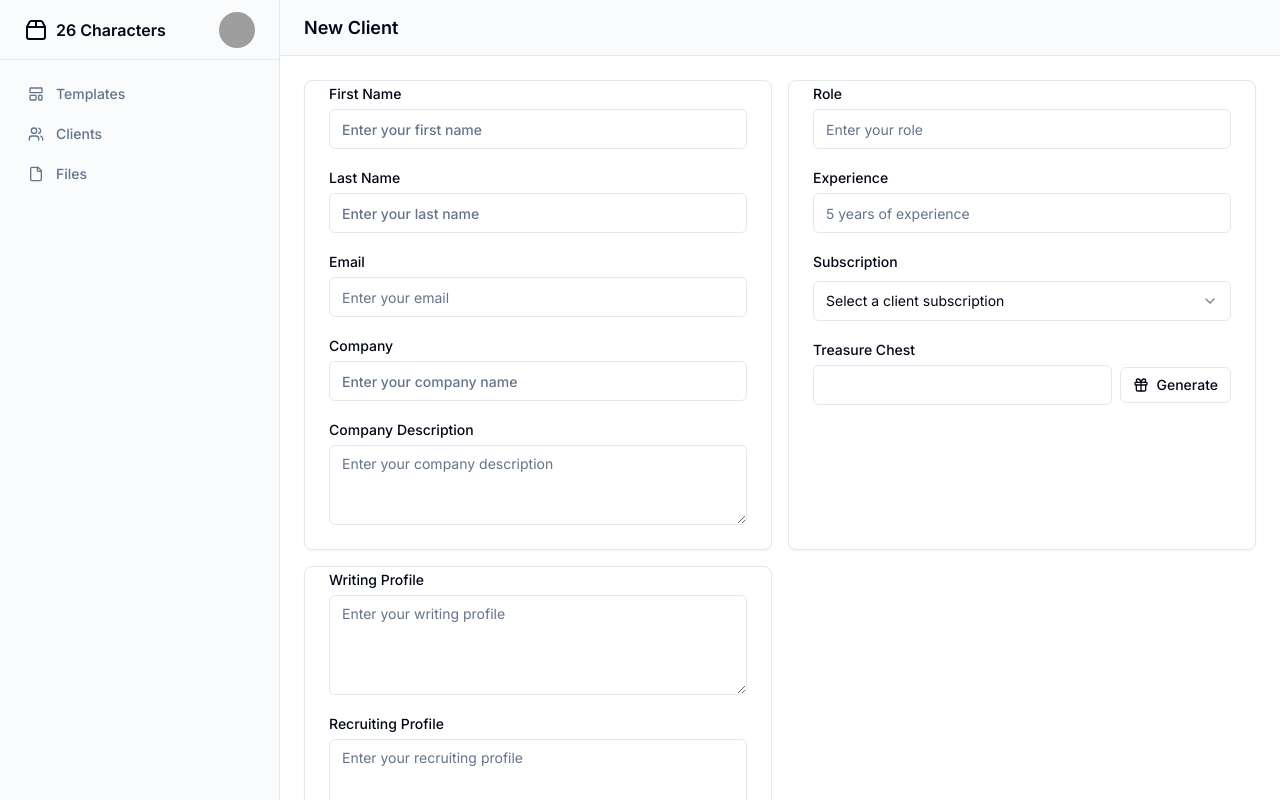
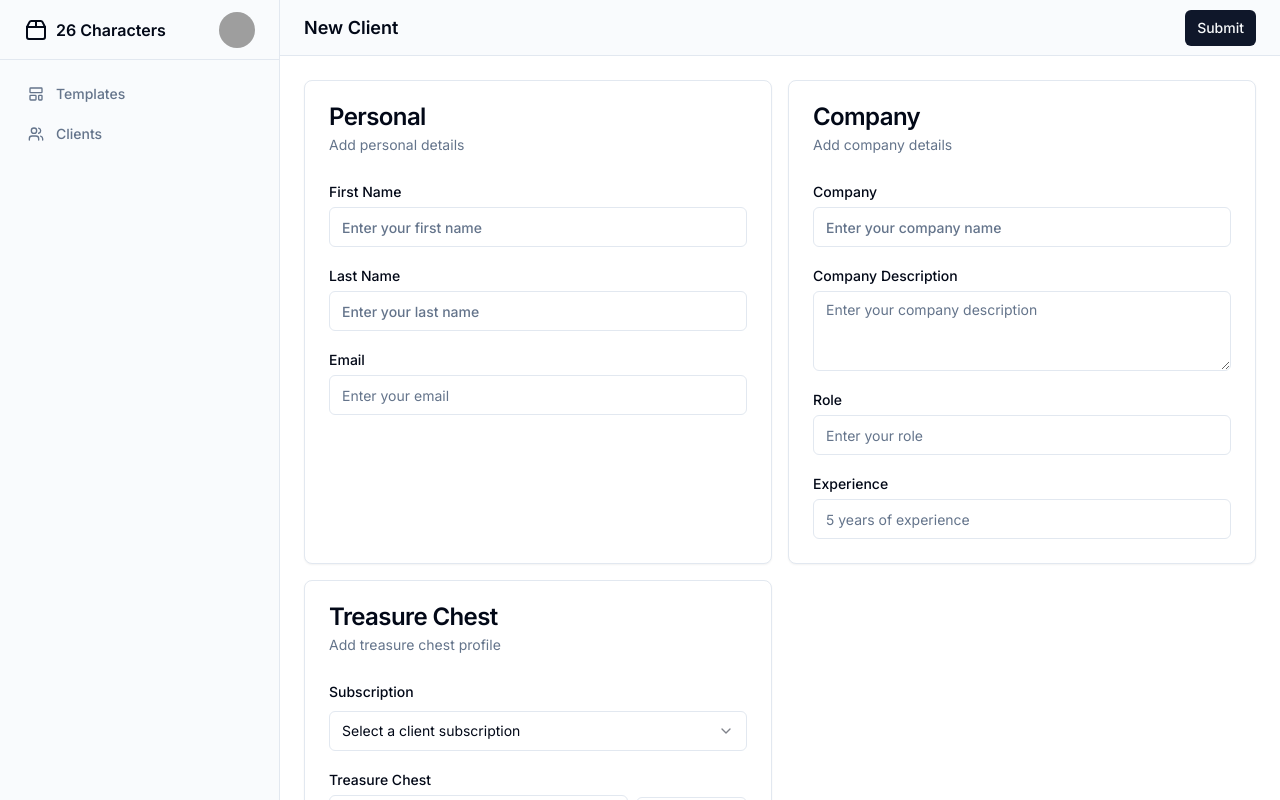
Before and after one commit to lezgoverci/26-characters-app, a Next.js app: page /dashboard/clients/create in a window 1280 px wide. Shown: the top 800 px of the page. Built offline with nearby package versions, Linux system fonts and the light colour scheme; grey boxes are pictures that could not be loaded.

Commit message:
updates client ui

```diff
--- a/app/(authenticated)/dashboard/clients/[id]/edit/page.tsx
+++ b/app/(authenticated)/dashboard/clients/[id]/edit/page.tsx
@@ -187,19 +187,19 @@ export default function ClientsDetails() {
           <header className="flex h-14 items-center justify-between border-b bg-muted/40 px-4 md:px-6">
             <h1 className="text-lg font-semibold">Client Details</h1>
             <Button disabled={
-               loading
+              loading
             }>
-               {loading ? <Loader2 className="mr-2 h-4 w-4 animate-spin" /> : null}
+              {loading ? <Loader2 className="mr-2 h-4 w-4 animate-spin" /> : null}
               Save</Button>
           </header>
-          <main className="flex-1 overflow-auto p-4 md:p-6">
-
-            <div className="grid gap-6">
-              <div className="grid grid-cols-1 gap-4 sm:grid-cols-2 md:grid-cols-2 lg:grid-cols-2">
-
-
-
+          <main className="grid gap-4 lg:grid-cols-2 overflow-auto p-4 md:p-6">
                 <Card>
+                  <CardHeader>
+                    <CardTitle>Personal</CardTitle>
+                    <CardDescription>
+                      Update personal details
+                    </CardDescription>
+                  </CardHeader>
                   <CardContent className="space-y-4">
                     <FormField
                       control={form.control}
@@ -262,6 +262,17 @@ export default function ClientsDetails() {
                       )}
                     />
 
+
+                  </CardContent>
+                </Card>
+                <Card>
+                  <CardHeader>
+                    <CardTitle>Company</CardTitle>
+                    <CardDescription>
+                      Update company details
+                    </CardDescription>
+                  </CardHeader>
+                  <CardContent className="space-y-4">
                     <FormField
                       control={form.control}
                       name="company"
@@ -302,10 +313,6 @@ export default function ClientsDetails() {
                         </FormItem>
                       )}
                     />
-                  </CardContent>
-                </Card>
-                <Card>
-                  <CardContent className="space-y-4">
                     <FormField
                       control={form.control}
                       name="role"
@@ -346,6 +353,18 @@ export default function ClientsDetails() {
                         </FormItem>
                       )}
                     />
+
+
+                  </CardContent>
+                </Card>
+                <Card>
+                  <CardHeader>
+                    <CardTitle>Treasure Chest</CardTitle>
+                    <CardDescription>
+                      Update treasure chest profile
+                    </CardDescription>
+                  </CardHeader>
+                  <CardContent className="space-y-4">
                     <FormField
                       control={form.control}
                       name="subscription"
@@ -394,41 +413,6 @@ export default function ClientsDetails() {
                         </FormItem>
                       )}
                     />
-                    {/* <div className="grid gap-2">
-                        <div className="flex items-center justify-between">
-                          <span className="text-sm font-medium">Subscription</span>
-                          <Popover>
-                            <PopoverTrigger asChild>
-                              <Button variant="outline" size="sm">
-                                Standard <ChevronDownIcon className="h-4 w-4 ml-2" />
-                              </Button>
-                            </PopoverTrigger>
-                            <PopoverContent className="p-0" align="end">
-                              <Command>
-                                <CommandList>
-                                  <CommandItem className="px-4 py-2 hover:bg-accent hover:text-accent-foreground">
-                                    Standard
-                                  </CommandItem>
-                                  <CommandItem className="px-4 py-2 hover:bg-accent hover:text-accent-foreground">
-                                    Premium
-                                  </CommandItem>
-                                </CommandList>
-                              </Command>
-                            </PopoverContent>
-                          </Popover>
-                        </div>
-                        <div className="flex items-center justify-between">
-                          <span className="text-sm font-medium">Treasure Chest</span>
-                          <Button variant="outline" size="sm">
-                            <GiftIcon className="h-4 w-4 mr-2" />
-                            Generate
-                          </Button>
-                        </div>
-                      </div> */}
-                  </CardContent>
-                </Card>
-                <Card>
-                  <CardContent className="space-y-4">
                     {/* <div className="space-y-1">
                         <Label htmlFor="writing-profile" className="text-sm">
                           Writing Profile
@@ -539,8 +523,8 @@ export default function ClientsDetails() {
                   </CardContent>
                 </Card>
 
-              </div>
-            </div>
+
+
 
           </main>
         </div>
--- a/app/(authenticated)/dashboard/clients/create/page.tsx
+++ b/app/(authenticated)/dashboard/clients/create/page.tsx
@@ -8,7 +8,7 @@ import { Button } from "@/components/ui/button"
 import Link from "next/link"
 import { DropdownMenu, DropdownMenuTrigger, DropdownMenuContent, DropdownMenuItem, DropdownMenuSeparator } from "@/components/ui/dropdown-menu"
 import { Avatar, AvatarImage, AvatarFallback } from "@/components/ui/avatar"
-import { Card, CardContent } from "@/components/ui/card"
+import { Card, CardContent, CardDescription, CardHeader, CardTitle } from "@/components/ui/card"
 import { Label } from "@/components/ui/label"
 
 import { Popover, PopoverTrigger, PopoverContent } from "@/components/ui/popover"
@@ -103,7 +103,7 @@ export default function ClientCreate() {
       });
       toast({
         description: "Successfully created client",
-        variant:"default"
+        variant: "default"
       });
       setLoading(false)
     } catch (error) {
@@ -111,7 +111,7 @@ export default function ClientCreate() {
       setLoading(false)
       toast({
         description: "Failed to create client",
-        variant:"destructive"
+        variant: "destructive"
       });
     }
   }
@@ -129,21 +129,25 @@ export default function ClientCreate() {
   };
 
   return (
-    <>
+    <Form {...form}>
+      <form onSubmit={form.handleSubmit(onSubmit, onErorrs)}>
         <div className="flex flex-col">
           <header className="flex h-14 items-center justify-between border-b bg-muted/40 px-4 md:px-6">
             <h1 className="text-lg font-semibold">New Client</h1>
-          {/* <Button type="submit">Save</Button> */}
+            <Button size="sm" disabled={loading}>{loading ? <Loader2 className="mr-2 h-4 w-4 animate-spin" /> : null}Submit</Button>
           </header>
-        <main className="flex-1 overflow-auto p-4 md:p-6">
+          <main className="grid gap-4 lg:grid-cols-2 overflow-auto p-4 md:p-6">
 
-          <Form {...form}>
-            <form onSubmit={form.handleSubmit(onSubmit, onErorrs)}>
-              <div className="grid gap-6">
-                <div className="grid grid-cols-1 gap-4 sm:grid-cols-2 md:grid-cols-2 lg:grid-cols-2">
+
 
 
             <Card>
+              <CardHeader>
+                <CardTitle>Personal</CardTitle>
+                <CardDescription>
+                  Add personal details
+                </CardDescription>
+              </CardHeader>
               <CardContent className="space-y-4">
 
 
@@ -207,6 +211,20 @@ export default function ClientCreate() {
                   )}
                 />
 
+
+
+              </CardContent>
+            </Card>
+
+            <Card>
+              <CardHeader>
+                <CardTitle>Company</CardTitle>
+                <CardDescription>
+                  Add company details
+                </CardDescription>
+              </CardHeader>
+              <CardContent className="space-y-4">
+
                 <FormField
                   control={form.control}
                   name="company"
@@ -245,13 +263,6 @@ export default function ClientCreate() {
                     </FormItem>
                   )}
                 />
-
-                    </CardContent>
-                  </Card>
-
-                  <Card>
-                    <CardContent className="space-y-4">
-
                 <FormField
                   control={form.control}
                   name="role"
@@ -292,6 +303,19 @@ export default function ClientCreate() {
                   )}
                 />
 
+
+
+              </CardContent>
+            </Card>
+
+            <Card>
+              <CardHeader>
+                <CardTitle>Treasure Chest</CardTitle>
+                <CardDescription>
+                  Add treasure chest profile
+                </CardDescription>
+              </CardHeader>
+              <CardContent className="space-y-4">
                 <FormField
                   control={form.control}
                   name="subscription"
@@ -315,23 +339,7 @@ export default function ClientCreate() {
                   )}
                 />
 
-                      {/* <div className="grid gap-2">
 
-                        <div className="flex items-center justify-between">
-                          <span className="text-sm font-medium">Treasure Chest</span>
-                          <input
-                            type="text"
-                            value={url}
-                            onChange={(e) => setUrl(e.target.value)}
-                            className="mr-2 border rounded p-1"
-                            placeholder="Generated URL"
-                          />
-                          <Button variant="outline" size="sm" onClick={(event) => { event.preventDefault(); handleGenerateClick(); }}>
-                            <GiftIcon className="h-4 w-4 mr-2" />
-                            Generate
-                          </Button>
-                        </div>
-                      </div> */}
 
                 <FormField
                   control={form.control}
@@ -359,13 +367,6 @@ export default function ClientCreate() {
                     </FormItem>
                   )}
                 />
-
-                    </CardContent>
-                  </Card>
-
-                  <Card>
-                    <CardContent className="space-y-4">
-
                 <FormField
                   control={form.control}
                   name="writing_profile"
@@ -422,7 +423,7 @@ export default function ClientCreate() {
                     </FormItem>
                   )}
                 />
-                      <Button size="sm" disabled={loading}>{loading ? <Loader2 className="mr-2 h-4 w-4 animate-spin" /> : null}Submit</Button>
+
               </CardContent>
             </Card>
 
@@ -430,14 +431,12 @@ export default function ClientCreate() {
 
 
 
-                </div>
+
+          </main>
         </div>
 
       </form>
     </Form>
-        </main>
-      </div>
-    </>
   )
 }
 
--- a/app/(authenticated)/dashboard/clients/page.tsx
+++ b/app/(authenticated)/dashboard/clients/page.tsx
@@ -10,7 +10,7 @@ import Link from "next/link"
 import { DropdownMenu, DropdownMenuTrigger, DropdownMenuContent, DropdownMenuItem, DropdownMenuSeparator } from "@/components/ui/dropdown-menu"
 import { Avatar, AvatarImage, AvatarFallback } from "@/components/ui/avatar"
 import { Input } from "@/components/ui/input"
-import { Card, CardContent } from "@/components/ui/card"
+import { Card, CardContent, CardHeader } from "@/components/ui/card"
 import { Pagination, PaginationContent, PaginationItem, PaginationPrevious, PaginationLink, PaginationEllipsis, PaginationNext } from "@/components/ui/pagination"
 import { useRouter } from "next/navigation"
 import { useEffect, useState } from "react"
@@ -28,9 +28,9 @@ export default function Clients() {
 
   const [searchInput, setSearchInput] = useState<string>("")
 
-  const viewDetails = (e: React.MouseEvent<HTMLButtonElement>) => {
-    e.preventDefault();
-    router.push("/dashboard/clients/1")
+  const viewDetails = (id: string) => {
+
+    router.push(`/dashboard/clients/${id}/treasure-chest`)
   }
 
   const fetchClients = async () => {
@@ -110,22 +110,27 @@ export default function Clients() {
                   clients.map((client, index) => {
                     return (
                       <Card key={index}>
+                        <CardHeader className="flex items-center">
+                          <Avatar className="h-16 w-16">
+                            <AvatarImage src="/placeholder-user.jpg" />
+                            <AvatarFallback>
+                              {client.first_name[0].toUpperCase() + client.last_name[0].toUpperCase()}
+                            </AvatarFallback>
+                          </Avatar>
+                        </CardHeader>
                         <CardContent>
                           <div className="flex flex-col items-center gap-4">
-                            <Avatar className="h-16 w-16">
-                              <AvatarImage src="/placeholder-user.jpg" />
-                              <AvatarFallback>JP</AvatarFallback>
-                            </Avatar>
+
                             <div className="text-center">
                               <h3 className="text-lg font-semibold">{client.first_name + " " + client.last_name}</h3>
                               <p className="text-sm text-muted-foreground">{client.email}</p>
                             </div>
                             <div className="flex gap-2">
-                              <Button onClick={viewDetails} variant="outline" size="sm">
-                                View TC
+                              <Button onClick={() => viewDetails(client.id ?? "")} variant="outline" size="sm">
+                                Treasure Chest
                               </Button>
                               <Button onClick={(e) => { e.preventDefault(); editDetails(client.id ?? "") }} variant="outline" size="sm">
-                                Edit
+                                Details
                               </Button>
                             </div>
                           </div>
--- a/components/sidemenu.tsx
+++ b/components/sidemenu.tsx
@@ -81,14 +81,7 @@ export default function SideMenu() {
             <UsersIcon className="h-4 w-4" />
             Clients
           </Link>
-          <Link
-            href="/dashboard/files"
-            className="flex items-center gap-3 rounded-lg px-3 py-2 text-muted-foreground transition-all hover:bg-accent hover:text-accent-foreground"
-            prefetch={false}
-          >
-            <FileIcon className="h-4 w-4" />
-            Files
-          </Link>
+
 
         </nav>
       </div>
```
Also changed, not shown: app/(authenticated)/dashboard/clients/[id]/treasure-chest/page.tsx (renamed from app/(authenticated)/dashboard/files/page.tsx). Lines whose indentation alone changed are shown as unchanged.
